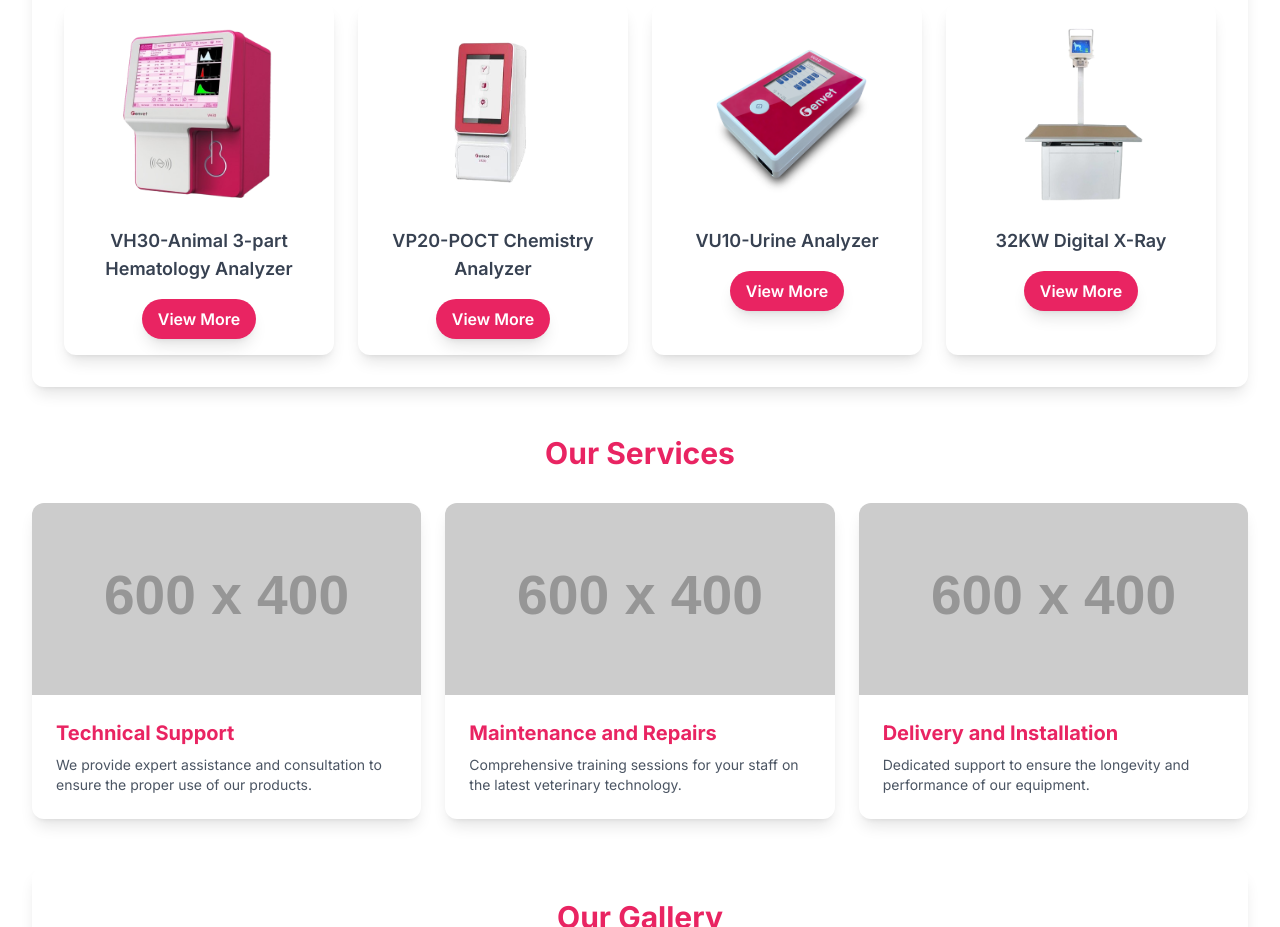
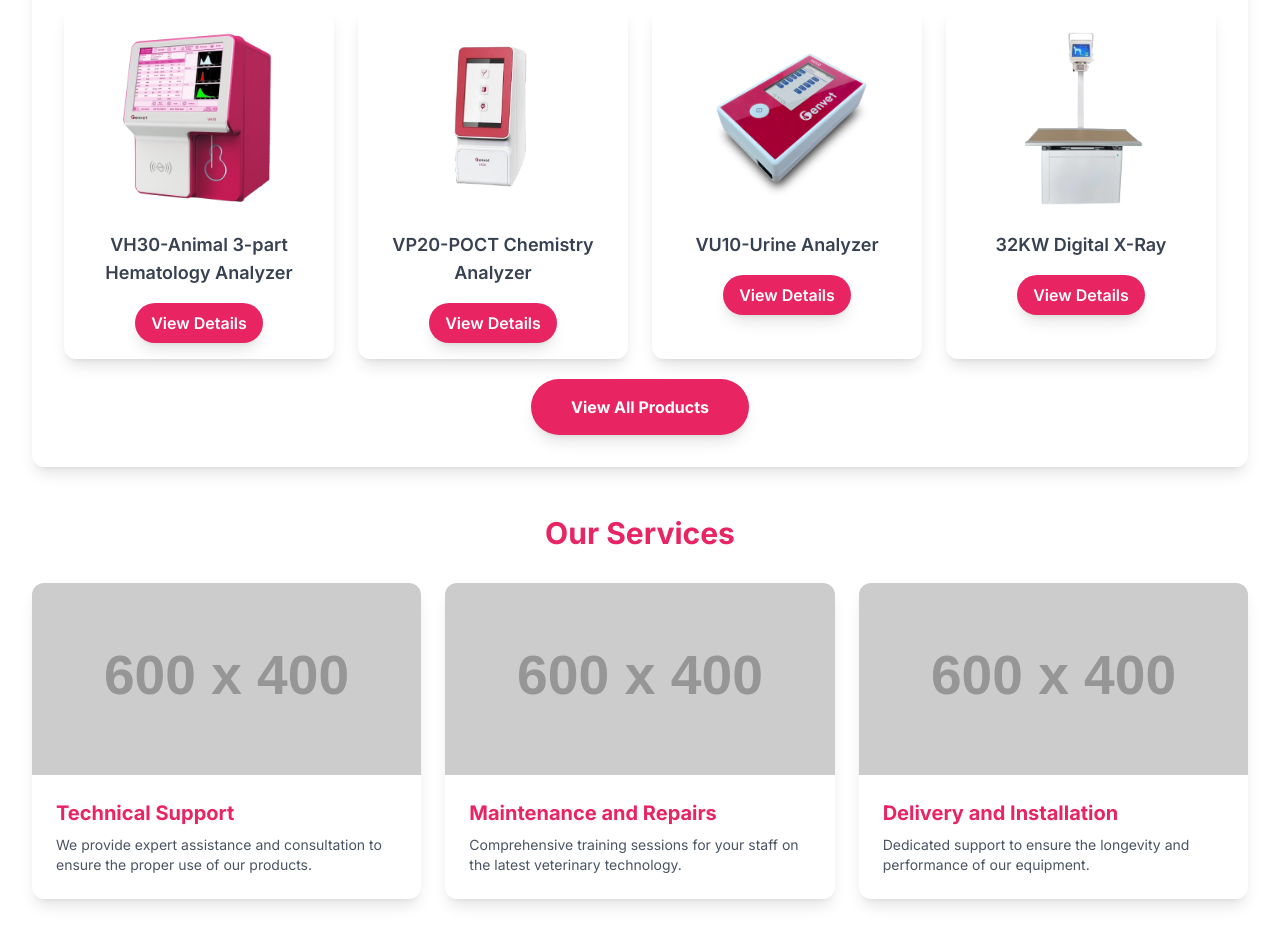
Before and after one commit to macanangjay/macanangjay.github.io, a plain HTML site: page index.html in a window 1280 px wide. Shown: the part 1816-2743 px from the top of the page. Drawn offline with nearby package versions, Linux system fonts and the light colour scheme; placeholder pictures from the web are drawn by us.

Commit message:
Update index.html

```diff
--- a/index.html
+++ b/index.html
@@ -117,13 +117,18 @@
                 </svg>
                 <span>admin@lablineenterprises.com</span>
             </div>
-            <div class="ml-auto">Social Media Logos</div>
+             <div class="flex items-center">
+                <svg xmlns="http://www.w3.org/2000/svg" viewBox="0 0 512 512" width="24" height="24">
+                    <path fill="currentColor" d="M256 0L0 256h64v256h128v-128h128v128h128V256h64L256 0zM256 64l160 160h-64v224H160V224H96L256 64z"/>
+                </svg>
+                <span>Larion Bajo, Tuguegarao City, Cagayan, Philippines, 3500</span>
+            </div>
+            <div class="ml-auto"></div>
         </div>
         <a href="#contact" class="inquiry-btn">
             <svg xmlns="http://www.w3.org/2000/svg" class="h-6 w-6" fill="none" viewBox="0 0 24 24" stroke="currentColor">
                 <path stroke-linecap="round" stroke-linejoin="round" stroke-width="2" d="M9 5H7a2 2 0 00-2 2v12a2 2 0 002 2h10a2 2 0 002-2V7a2 2 0 00-2-2h-2M9 5a2 2 0 002 2h2a2 2 0 002-2M9 5a2 2 0 012-2h2a2 2 0 012 2m-3 7h3m-3 4h3m-6-4h.01M17 16l-4-4" />
-            </svg>
-            INQUIRY
+            </svg>INQUIRY
         </a>
     </div>
 <!-- Exclusive Partner Announcement -->
@@ -196,7 +201,7 @@
                     <img src="VH30.png" alt="VH30-Animal 3-part Hematology Analyzer" class="w-48 h-48 object-contain">
                     <h3 class="font-semibold text-lg my-4 text-gray-700">VH30-Animal 3-part Hematology Analyzer</h3>
                     <button class="bg-custom-pink text-white font-semibold py-2 px-4 rounded-full shadow-lg hover:bg-opacity-90 transition duration-300">
-                        View More
+                        View Details
                     </button>
                 </div>
 
@@ -204,7 +209,7 @@
                     <img src="VP20.png" alt="VP20-POCT Chemistry Analyzer" class="w-48 h-48 object-contain">
                     <h3 class="font-semibold text-lg my-4 text-gray-700">VP20-POCT Chemistry Analyzer</h3>
                     <button class="bg-custom-pink text-white font-semibold py-2 px-4 rounded-full shadow-lg hover:bg-opacity-90 transition duration-300">
-                        View More
+                        View Details
                     </button>
                 </div>
 
@@ -212,7 +217,7 @@
                     <img src="VU10.png" alt="VU10-Urine Analyzer" class="w-48 h-48 object-contain">
                     <h3 class="font-semibold text-lg my-4 text-gray-700">VU10-Urine Analyzer</h3>
                     <button class="bg-custom-pink text-white font-semibold py-2 px-4 rounded-full shadow-lg hover:bg-opacity-90 transition duration-300">
-                        View More
+                        View Details
                     </button>
                 </div>
 
@@ -220,10 +225,13 @@
                     <img src="x-ray.png" alt="Digital X-Ray" class="w-48 h-48 object-contain">
                     <h3 class="font-semibold text-lg my-4 text-gray-700">32KW Digital X-Ray</h3>
                     <button class="bg-custom-pink text-white font-semibold py-2 px-4 rounded-full shadow-lg hover:bg-opacity-90 transition duration-300">
-                        View More
+                        View Details
                     </button>
                 </div>
             </div>
+            <a href="products.html"><div style="margin-top: 20px;" class="flex items-center justify-center" >
+                    <button class="bg-custom-pink text-white font-extrabold py-4 px-10 rounded-full shadow-lg hover:bg-opacity-90 transition duration-300 " >View All Products</button>
+            </div></a>
         </section>
 
         <section id="services" class="mb-12">
```
